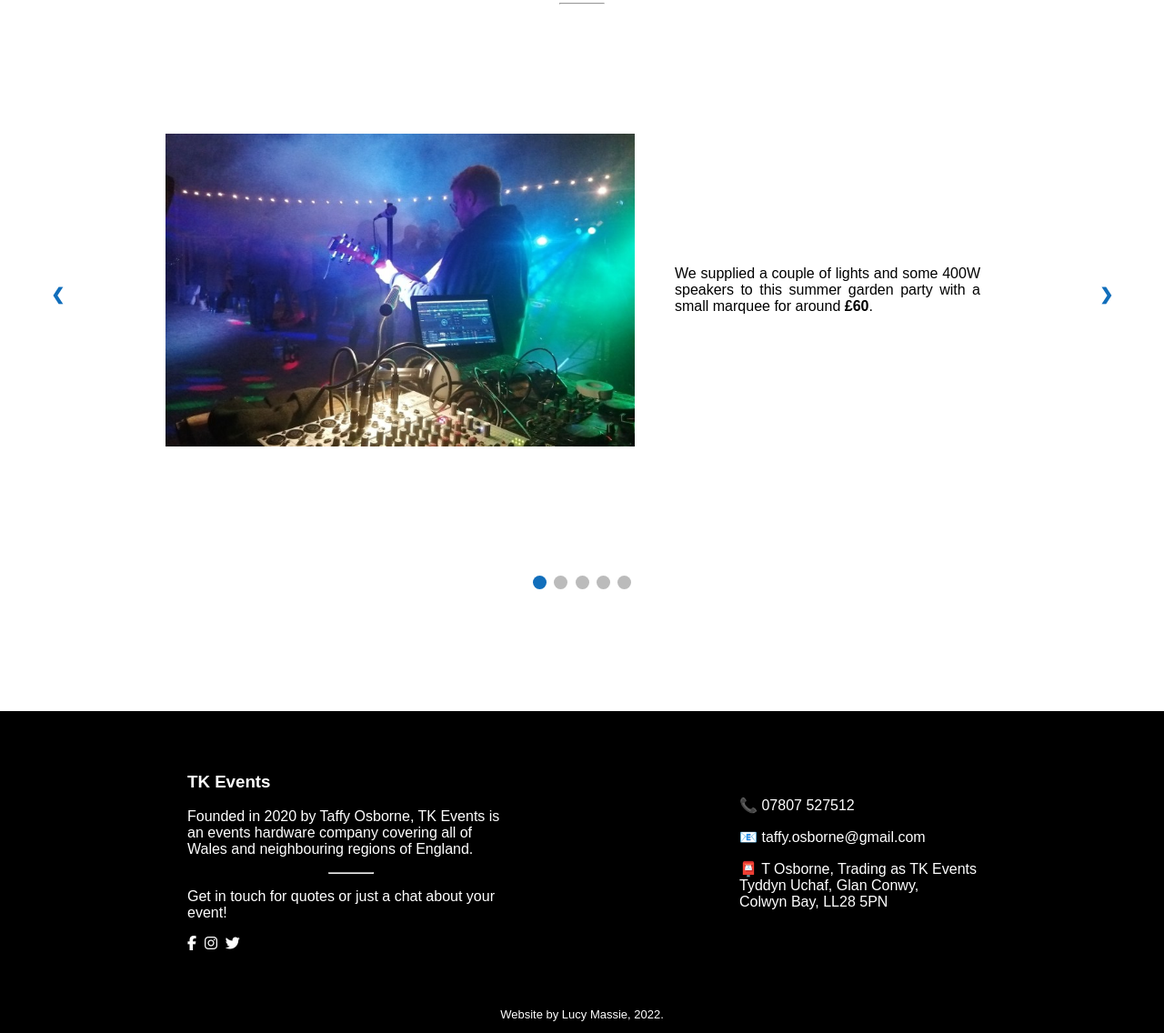
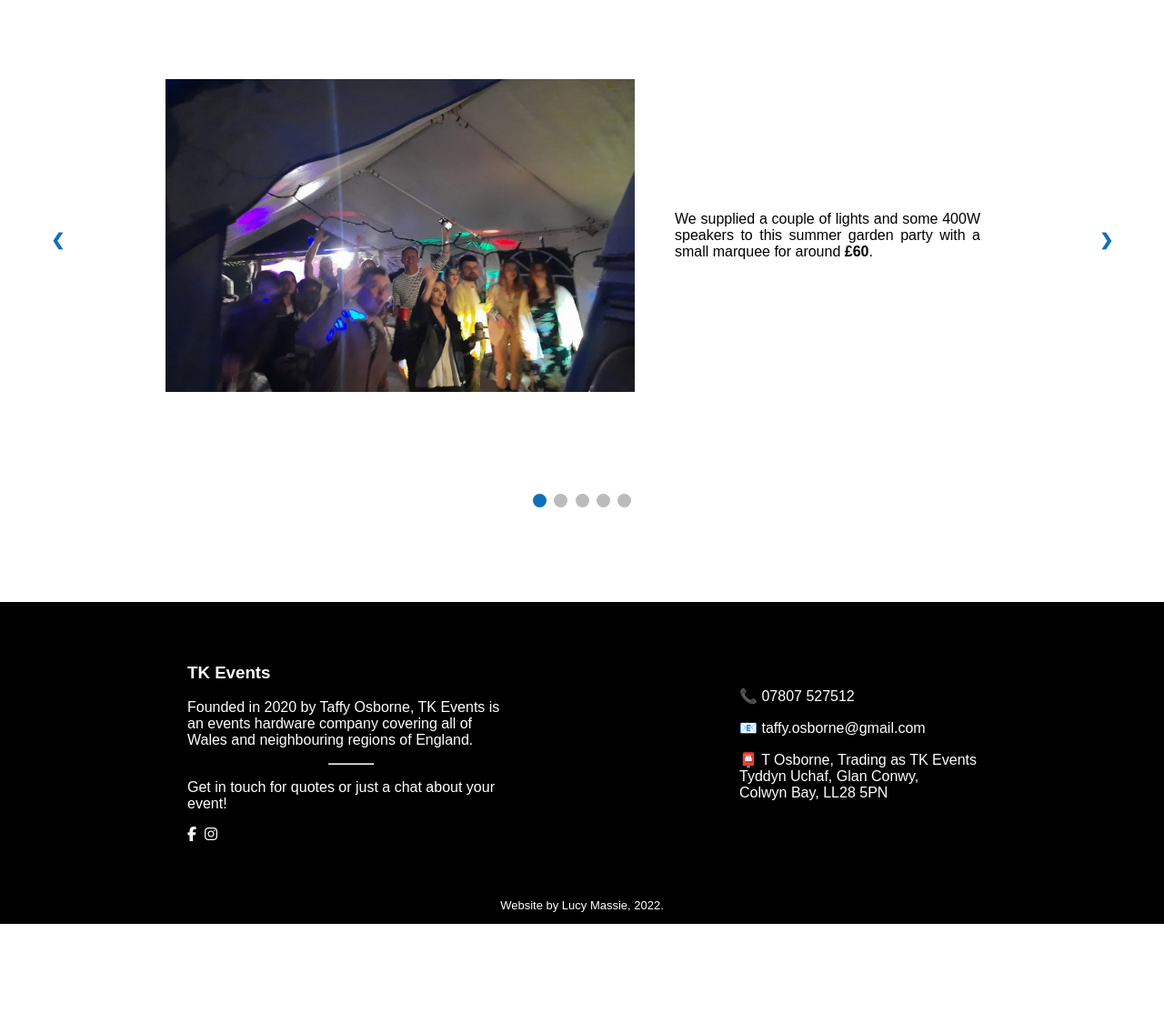
Before and after one commit to ljmassive/TKEvents, a plain HTML site: page parties.html in a window 1280 px wide. Shown: the part 779-1915 px from the top of the page at 91% size. After the commit the page ends 1795 px from the top, so only its background shows below. Drawn offline with Linux system fonts and the light colour scheme; some packages are replaced by stand-ins of ours; a web font is replaced by a local one.

Commit message:
Reduce spacing around "what we do" section, added links to socials

```diff
--- a/css/style.css
+++ b/css/style.css
@@ -267,7 +267,7 @@ hr.mobile-only {
     min-height: 375px;
   }
   .main-block {
-    margin: 100px auto;
+    margin: 75px auto;
   }
   .mobile-only {
     display: none;
@@ -353,7 +353,7 @@ hr.mobile-only {
     min-height: 480px;
   }
   .main-block {
-    margin: 130px auto;
+    margin: 100px auto;
   }
 }
 
@@ -369,6 +369,10 @@ hr.mobile-only {
   }
   #wide-banner {
     min-height: 600px;
+  }
+
+  .main-block {
+    margin: 120pox auto;
   }
 }
 
--- a/parties.html
+++ b/parties.html
@@ -61,7 +61,7 @@
       <div>&#x1F4DE; <a href="tel:+447807527512">07807 527512</a></div>
       <div>&#x1F4E7; <a href="mailto:taffy.osborne@gmail.com">taffy.osborne@gmail.com</a></div>
       <div>
-        <a href="https://www.facebook.com" alt="Link to facebook page"><i class="fa-brands fa-facebook-f"></i></a>&nbsp; <a href="https://www.instagram.com" alt="Link to instagram page"><i class="fa-brands fa-instagram"></i></a>&nbsp; <a href="https://www.twitter.com" alt="Link to twitter page"><i class="fa-brands fa-twitter"></i></a>
+        <a href="https://www.facebook.com/tkeventswales" alt="Link to facebook page" target="_blank"><i class="fa-brands fa-facebook-f"></i></a>&nbsp; <a href="https://www.instagram.com/tkeventswales/" alt="Link to instagram page" target="_blank"><i class="fa-brands fa-instagram"></i></a>
       </div>
     </div>
   </nav>
@@ -97,7 +97,7 @@
   <div class="slider-container main-block">
     <div id="slide_1" class="slide fade">
       <div class="centered-block feature-container" style="flex-wrap: wrap;">
-        <img class="feature-pic lazyload" data-src="images/party-720px.jpg" alt="Image of a garden party.">
+        <img class="feature-pic lazyload" data-src="images/garden-party-720px.jpg" alt="Image of a garden party.">
         <div class="feature-text">
           <p>We supplied a couple of lights and some 400W speakers to this summer garden party with a small marquee for around <b>£60</b>.</p>
         </div>
@@ -166,7 +166,7 @@
           <hr >
           <p>Get in touch for quotes or just a chat about your event!</p>
           <div>
-            <a href="https://www.facebook.com"><i class="fa-brands fa-facebook-f"></i></a>&nbsp; <a href="https://www.instagram.com"><i class="fa-brands fa-instagram"></i></a>&nbsp; <a href="https://www.twitter.com"><i class="fa-brands fa-twitter"></i></a>
+            <a href="https://www.facebook.com/tkeventswales/"  target="_blank"><i class="fa-brands fa-facebook-f"></i></a>&nbsp; <a href="https://www.instagram.com/tkeventswales/"  target="_blank"><i class="fa-brands fa-instagram"></i></a>
           </div>
         </div>
         <div>
```
Also changed, not shown: equipment.html (+2 -2 lines), index.html (+2 -2 lines), outdoor.html (+2 -2 lines), unique.html (+2 -2 lines), weddings.html (+2 -2 lines), images/garden-party-540px.jpg (added), images/garden-party-720px.jpg (added).
